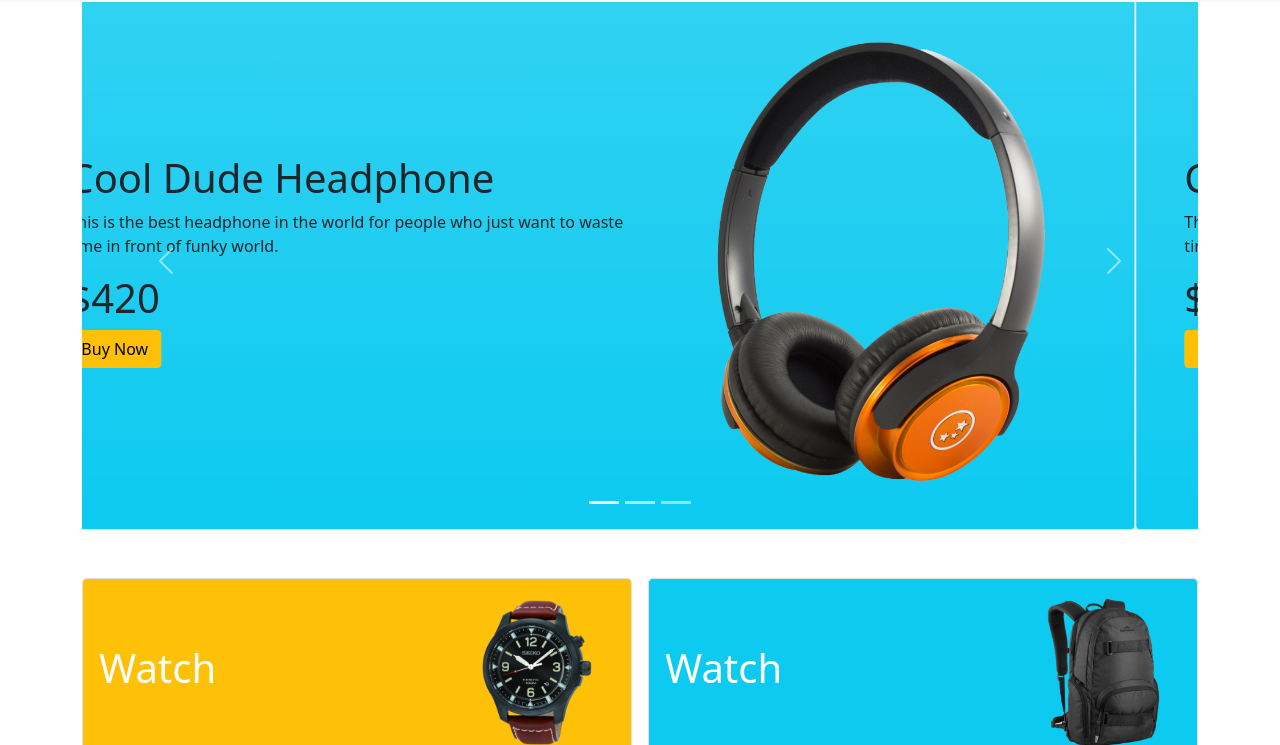
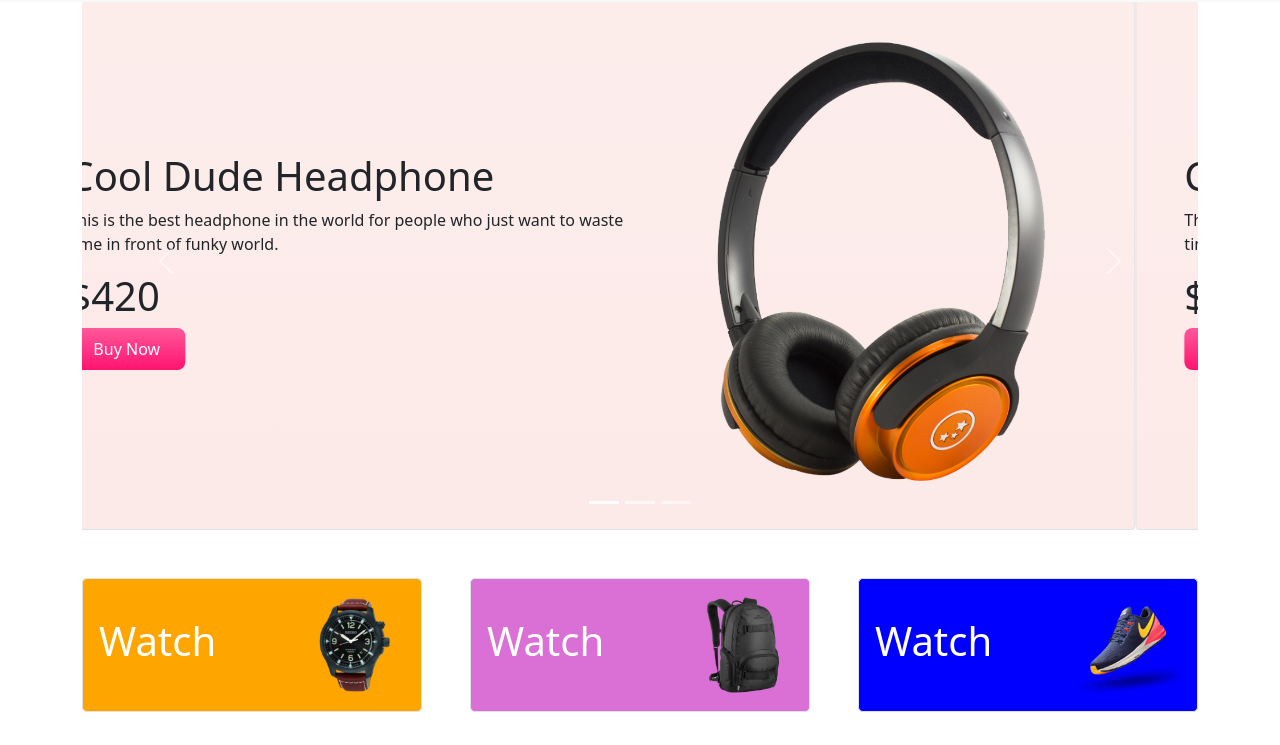
Before and after one commit to SyedHasibRahman/panda-commerce, a plain HTML site: page index.html in a window 1280 px wide. Shown: the part 55-800 px from the top of the page. Drawn offline with Linux system fonts and the light colour scheme.

Commit message:
Custom Css Done!

```diff
--- /dev/null
+++ b/css/style.css
@@ -0,0 +1,22 @@
+.panda-slider-bg{
+    background: #fceae8;
+}
+.panda-cat-color-1{
+    background: #ffa500;
+}
+.panda-cat-color-2{
+    background: #da70d6;
+}
+.panda-cat-color-3{
+    background: #0000ff;
+}
+.panda-btn{
+    background-image: linear-gradient(to bottom, #FF589B 0%, #FF136F 100%);
+    color: #ffffff;
+    border: none;
+    border-radius: 8px;
+    padding: 9px 25px;
+}
+.categories img{
+    width: 100px;
+}
--- a/index.html
+++ b/index.html
@@ -8,6 +8,8 @@
     <title>Panda Commerce!</title>
     <!-- bootstrap css -->
     <link rel="stylesheet" href="css/bootstrap.min.css">
+    <!-- custom CSS  -->
+    <link rel="stylesheet" href="css/style.css">
 </head>
 
 <body>
@@ -54,14 +56,14 @@
                         aria-label="Slide 3"></button>
                 </div>
                 <div class="carousel-inner">
-                    <div class="carousel-item  bg-info bg-gradient active border rounded  p-5">
+                    <div class="carousel-item  panda-slider-bg bg-gradient active border rounded  p-5">
                         <div class="row d-flex align-items-center">
                             <div class="col-lg-7 col-md-7">
                                 <h1>Cool Dude Headphone</h1>
                                 <p>This is the best headphone in the world for people who just want to waste time in
                                     front of funky world.</p>
                                 <h1> $420 </h1>
-                                <div class="btn btn-warning"> Buy Now</div>
+                                <div class="btn panda-btn"> Buy Now</div>
                             </div>
                             <div class="col-lg-5 col-md-7">
                                 <img src="images/banner-images/headphone.png" class="d-block w-100" alt="...">
@@ -69,14 +71,14 @@
                         </div>
 
                     </div>
-                    <div class="carousel-item bg-info bg-gradient border rounded  p-5">
+                    <div class="carousel-item panda-slider-bg bg-gradient border rounded  p-5">
                         <div class="row d-flex align-items-center">
                             <div class="col-lg-7 col-md-7">
                                 <h1>Cool Dude Headphone</h1>
                                 <p>This is the best headphone in the world for people who just want to waste time in
                                     front of funky world.</p>
                                 <h1> $420 </h1>
-                                <div class="btn btn-warning"> Buy Now</div>
+                                <div class="btn panda-btn"> Buy Now</div>
                             </div>
                             <div class="col-lg-5 col-md-7">
                                 <img src="images/banner-images/tv.png" class="d-block w-100" alt="...">
@@ -84,14 +86,14 @@
                         </div>
 
                     </div>
-                    <div class="carousel-item  bg-info bg-gradient border rounded  p-5">
+                    <div class="carousel-item  panda-slider-bg bg-gradient border rounded  p-5">
                         <div class="row d-flex align-items-center">
                             <div class="col-lg-7 col-md-7">
                                 <h1>Cool Dude Headphone</h1>
                                 <p>This is the best headphone in the world for people who just want to waste time in
                                     front of funky world.</p>
                                 <h1> $420 </h1>
-                                <div class="btn btn-warning"> Buy Now</div>
+                                <div class="btn panda-btn"> Buy Now</div>
                             </div>
                             <div class="col-lg-5 col-md-7">
                                 <img src="images/banner-images/xbox.png" class="d-block w-100" alt="...">
@@ -116,22 +118,25 @@
     </header>
     <main>
         <!-- Categories Start -->
-        <section class="container my-5">
-            <div class="row g-3">
-                <div class="col-12 col-md-6">
-                    <div class="p-3 border bg-warning d-flex align-items-center justify-content-between rounded-3">
+        <section class="container my-5 categories">
+            <div class="row g-5">
+                <div class="col-12 col-md-6 col-lg-4">
+                    <div
+                        class="p-3 border panda-cat-color-1 d-flex align-items-center justify-content-between rounded-3">
                         <h1 class="text-white">Watch</h1>
                         <img src="images/categories/watch.png" alt=""><!-- class="ms-auto" -->
                     </div>
                 </div>
-                <div class="col-12 col-md-6">
-                    <div class="p-3 border bg-info d-flex align-items-center justify-content-between rounded-3">
+                <div class="col-12 col-md-6 col-lg-4">
+                    <div
+                        class="p-3 border panda-cat-color-2 d-flex align-items-center justify-content-between rounded-3">
                         <h1 class="text-white">Watch</h1>
                         <img src="images/categories/bag.png" alt=""><!-- class="ms-auto" -->
                     </div>
                 </div>
-                <div class="col-12 col-md-12">
-                    <div class="p-3 border bg-primary d-flex align-items-center justify-content-between rounded-3">
+                <div class="col-12 col-md-12 col-lg-4">
+                    <div
+                        class="p-3 border panda-cat-color-3 d-flex align-items-center justify-content-between rounded-3">
                         <h1 class="text-white">Watch</h1>
                         <img src="images/categories/shoes.png" alt=""><!-- class="ms-auto" -->
                     </div>
@@ -152,7 +157,7 @@
                                 additional content. This content is a little bit longer.</p>
                         </div>
                         <div class="m-3">
-                            <button class="btn btn-danger">Buy Now >></button>
+                            <button class="btn panda-btn">Buy Now >></button>
                         </div>
                     </div>
                 </div>
@@ -165,7 +170,7 @@
                                 content.</p>
                         </div>
                         <div class="m-3">
-                            <button class="btn btn-danger">Buy Now >></button>
+                            <button class="btn panda-btn">Buy Now >></button>
                         </div>
                     </div>
                 </div>
@@ -179,7 +184,7 @@
                                 height action.</p>
                         </div>
                         <div class="m-3">
-                            <button class="btn btn-danger">Buy Now >></button>
+                            <button class="btn panda-btn">Buy Now >></button>
                         </div>
                     </div>
                 </div>
@@ -199,7 +204,7 @@
                                 additional content. This content is a little bit longer.</p>
                         </div>
                         <div class="m-3">
-                            <button class="btn btn-danger">Buy Now >></button>
+                            <button class="btn panda-btn">Buy Now >></button>
                         </div>
                     </div>
                 </div>
@@ -212,7 +217,7 @@
                                 content.</p>
                         </div>
                         <div class="m-3">
-                            <button class="btn btn-danger">Buy Now >></button>
+                            <button class="btn panda-btn">Buy Now >></button>
                         </div>
                     </div>
                 </div>
@@ -226,7 +231,7 @@
                                 height action.</p>
                         </div>
                         <div class="m-3">
-                            <button class="btn btn-danger">Buy Now >></button>
+                            <button class="btn panda-btn">Buy Now >></button>
                         </div>
                     </div>
                 </div>
@@ -235,13 +240,13 @@
         <!-- Backpack End -->
         <!-- Subscribe Start -->
         <section style="height: 300px;"
-            class="container bg-info d-flex justify-content-center align-items-center rounded-3" id="subscribe">
+            class="container panda-slider-bg d-flex justify-content-center align-items-center rounded-3" id="subscribe">
             <div class="mx-auto">
                 <h1>LET'S STAY IN TOUCH </h1>
                 <p>Get updates on sales, specials and more </p>
-                <input type="email" name="" id="" placeholder="Enter Email:">
+                <input class="form-control" type="email" name="" id="" placeholder="Enter Email:">
                 <br>
-                <button class="btn btn-warning">Submit</button>
+                <button class="btn panda-btn">Submit</button>
             </div>
         </section>
         <!-- Subscribe End -->
```
